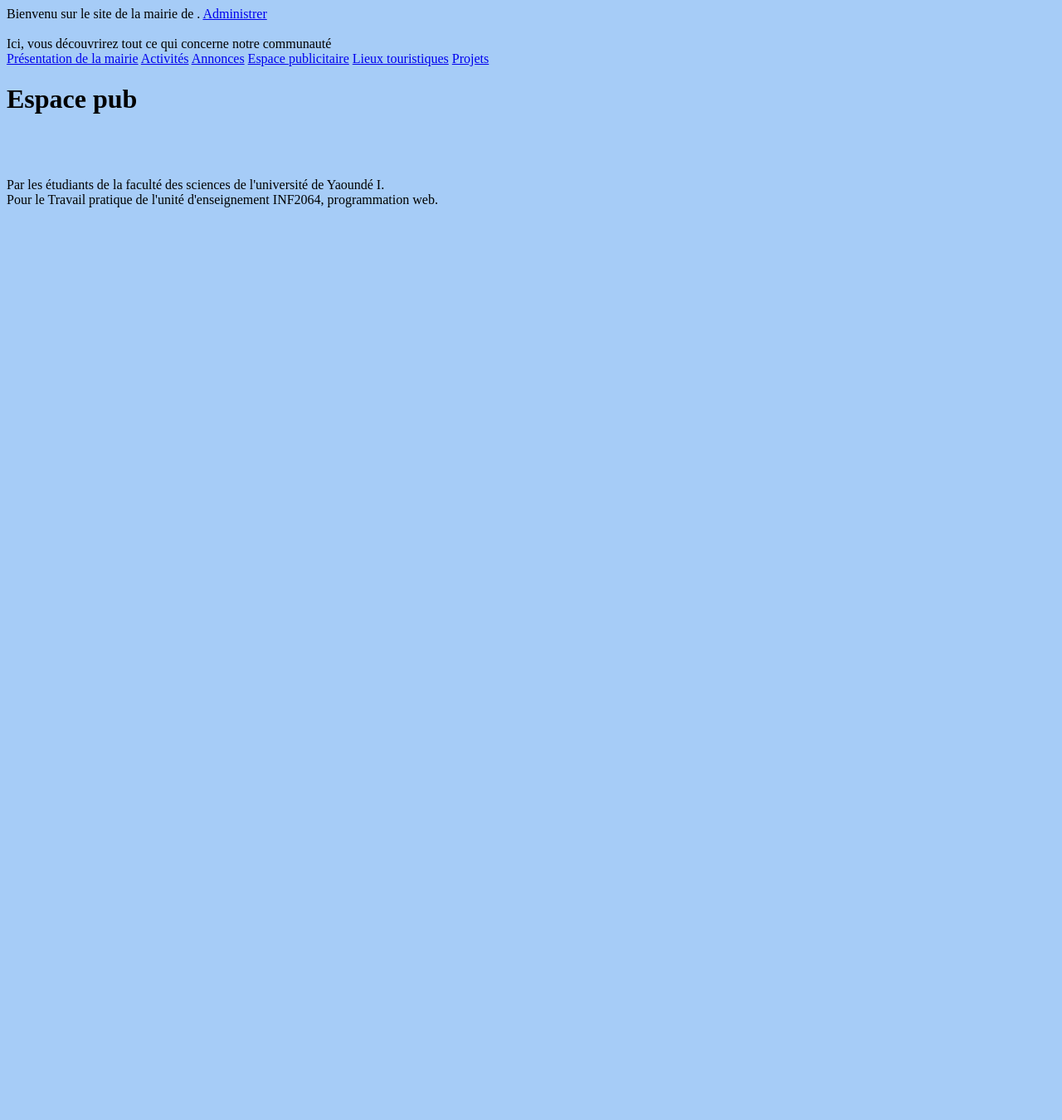
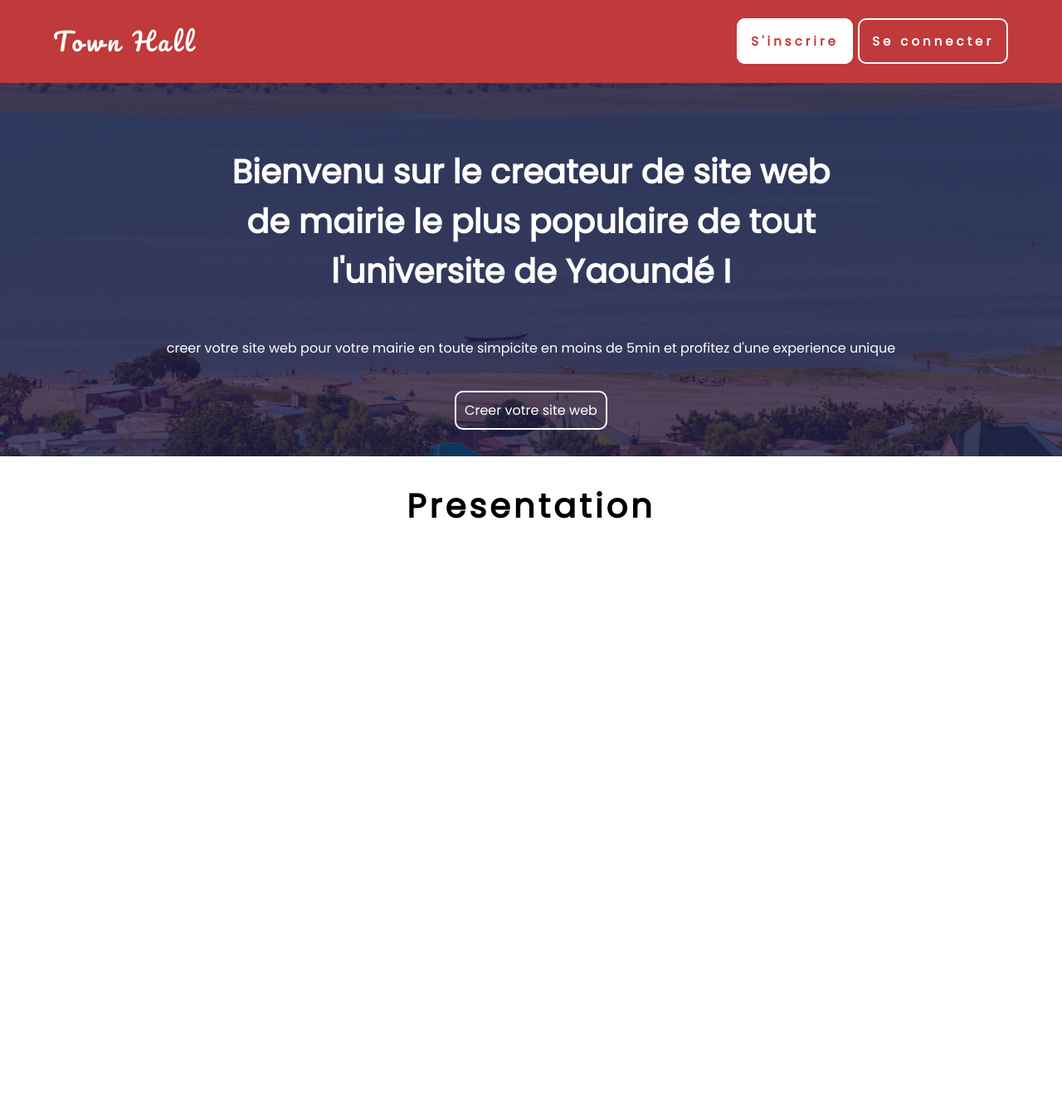
Before and after one commit to junssashu/Town_Hall_CMS, a PHP site: page / in a window 1280 px wide. Shown: the whole page at 83% size. Before the commit the page ends 250 px from the top, so only its background shows below. Run offline with PHP 8.4, Linux system fonts and the light colour scheme.

Commit message:
ajout de style a la page d'acceuil du site de cms :)

```diff
--- a/assets/styles/index.css
+++ b/assets/styles/index.css
@@ -1,4 +1,161 @@
-body
-{
-    background:rgb(166, 204, 247);
+@import url("http://fonts.googleapis.com/css?family=Poppins");
+@import url("http://fonts.googleapis.com/css?family=Pacifico&display=swap");
+
+*{
+    margin: 0;
+    padding: 0;
 }
+
+body {
+    font-family: 'Poppins';
+    text-align: center;
+}
+
+.wrapper {
+    width: 90%;
+    margin : 0 auto;
+}
+
+header {
+    width: 100%;
+    height: 100px;
+    background: #c0393b;
+    position: fixed;
+}
+
+.logo {
+    width: 30%;
+    float: left;
+    text-align: left;
+    line-height:100px;
+}
+
+.logo a{
+    text-decoration: none;
+    font-size:30px;
+    font-family: 'Pacifico';
+    color: #fff;
+    letter-spacing: 4px;
+}
+
+nav {
+    float: right;
+    line-height:100px;
+}
+
+nav a {
+    text-decoration: none;
+    font-weight: bold;
+    font-family: 'Poppins';
+    letter-spacing: 4px;
+    font-size: 15px;
+    padding: 15px;
+    color: #fff;
+    border-radius: 10px;
+    margin: 0 1px;
+    border: 2px solid #fff;
+}
+
+nav .s_inscrire{
+    text-decoration: none;
+    font-weight: bold;
+    font-family: 'Poppins';
+    letter-spacing: 4px;
+    font-size: 15px;
+    padding: 15px;
+    color: #c0393b;
+    border-radius: 10px;
+    margin: 0 1px;
+    background:#fff;
+}
+
+nav a:hover {
+    background: rgb(255, 240, 240);
+    color: #c0393b;
+    /* border-bottom: 3px black solid; */
+    border-radius: 10px;
+}
+
+nav .s_inscrire:hover {
+    background:none;
+    color: #fff;
+    border: 2px solid #fff;
+}
+
+.banner {
+    background-image: url("../content/banner_BG.jpg");
+    background-position: center center;
+    background-size: cover;
+    top: 100px;
+    width: 100vw;
+    height: 60vh;
+    position: fixed;
+}
+
+.banner:after{
+    content: "";
+    position: absolute;
+    top: 0;
+    left: 0;
+    display: block;
+    width: 100%;
+    height: 100%;
+    background: #130f40;
+    opacity: .7;
+    z-index: -1;
+}
+
+.banner h2{
+    padding-top: 6%;
+    align-content: center;
+    width: 60%;
+    margin: auto;
+    font-size : 40px;
+    justify-content: center;
+    color: #fff
+}
+
+.banner span{
+    color: #fff;
+}
+
+.se_connecter{
+    border: 2px solid #fff;
+    padding: 10px;
+    border-radius: 10px;
+}
+
+.se_connecter:hover{
+    background: #fff;
+    color: #130f40;
+    font-weight: bolder;
+}
+
+.content-area{
+    width: 100%;
+    height: 800px;
+    position: relative;
+    background: #fff;
+    top: 550px;
+}
+
+.content-area h2{
+    font-size: 40px;
+    margin: 0;
+    padding-top: 30px;
+    letter-spacing: 4px;
+}
+
+.content-area p{
+    line-height: 30px;
+    width: 50%;
+    margin: 90% auto;
+    font-family:Verdana, Geneva, Tahoma, sans-serif;
+    margin-top: 20px;
+    text-align: center;
+    font-weight: 200;
+}
+
+.footer {
+
+}
--- a/index.html
+++ b/index.html
@@ -10,30 +10,30 @@
 </head>
 <body>
 
-    <div class="header">
-        <div class="title">
+    <!-- <div class="header"> -->
+        <!-- <div class="title"> -->
             <!--Récuparation et affichage du nom de la mairie à partir de la base de données -->
-        </div>
-    </div>
-    <div class="main-content">
-        <div class="description">
-            Bienvenu sur le site de la mairie de <?php //Nom de la mairie ?>.
-            <a href='pages/index.php'>Administrer</a>
-            <br><br>
-            Ici, vous découvrirez tout ce qui concerne notre communauté
-        </div>
+        <!-- </div> -->
+    <!-- </div> -->
+    <!-- <div class="main-content"> -->
+        <!-- <div class="description"> -->
+            <!-- Bienvenu sur le site de la mairie de <?php //Nom de la mairie ?>. -->
+            <!-- <a href='pages/index.php'>Administrer</a> -->
+            <!-- <br><br> -->
+            <!-- Ici, vous découvrirez tout ce qui concerne notre communauté -->
+        <!-- </div> -->
 
-        <div class="options">
-            <a href="pages/Presentation_mairie/menu.php" class="option">Présentation de la mairie</a>
-            <a href="pages/Activite_mairie/activites.php" class="option">Activités</a>
-            <a href="pages/Annonces_mairie/annonces.php" class="option">Annonces</a>
-            <a href="pages/Espace_pub_mairie/pubs.php" class="option">Espace publicitaire</a>
-            <a href="pages/Lieux_touristiques_mairie/sites_touristiques.php" class="option">Lieux touristiques</a>
-            <a href="pages/Projet_marie/projets_courants.php" class="option">Projets</a>
-        </div>
+        <!-- <div class="options"> -->
+            <!-- <a href="pages/Presentation_mairie/menu.php" class="option">Présentation de la mairie</a> -->
+            <!-- <a href="pages/Activite_mairie/activites.php" class="option">Activités</a> -->
+            <!-- <a href="pages/Annonces_mairie/annonces.php" class="option">Annonces</a> -->
+            <!-- <a href="pages/Espace_pub_mairie/pubs.php" class="option">Espace publicitaire</a> -->
+            <!-- <a href="pages/Lieux_touristiques_mairie/sites_touristiques.php" class="option">Lieux touristiques</a> -->
+            <!-- <a href="pages/Projet_marie/projets_courants.php" class="option">Projets</a> -->
+        <!-- </div> -->
 
-        <div class="publicites">
-            <div class='pub'>
+        <!-- <div class="publicites"> -->
+            <!-- <div class='pub'> -->
             <!--?php
                 require_once "connexion/connexion.php";
                 //Récuperation des publicités
@@ -46,15 +46,45 @@
                 }
                 echo $publicites;
             ?-->
-            <h1>Espace pub</h1>
+            <!-- <h1>Espace pub</h1> -->
+                <!-- </div> -->
+        <!-- </div> -->
+    <!-- </div> -->
+    <div class="box-area">
+        <header>
+            <div class="wrapper">
+                <div class="logo">
+                    <a href="#">Town Hall Generator</a>
                 </div>
+
+                <nav>
+                    <a href="pages/index.php" class="s_inscrire">S'inscrire</a>
+                    <a href="#">Se connecter</a>
+                    <!-- <a href="pages/Annonces_mairie/annonces.php">Annonces</a>
+                    <a href="pages/Lieux_touristiques_mairie/sites_touristiques.php">Lieux touristiques</a>
+                    <a href="pages/Projet_marie/projets_courants.php">Projets</a>
+                    <a href="pages/Espace_pub_mairie/pubs.php">Pubs</a> -->
+                </nav>
+            </div>
+        </header>
+
+        <div class="banner">
+            <h2>Bienvenu sur le createur de site web de mairie le plus populaire de tout l'universite de Yaoundé I</h2><br><br><span> creer votre site web pour votre mairie en toute simpicite  en moins de 5min et profitez d'une experience unique</span>
+            <br><br><br><span class="se_connecter">Creer votre site web</span>
+        </div>
+
+        <div class="content-area">
+            <div class="wrapper">
+                <h2>Presentation</h2>
+                <p>
+
+                </p>
+            </div>
+        </div>
+        <div class="footer">
+            <br><br><br><span>Par les étudiants de la faculté des sciences de l'université de Yaoundé I.<br>Pour le Travail pratique de l'unité d'enseignement INF2064, programmation web.
+            </span>
         </div>
     </div>
-
-    <div class="footer">
-        <br><br><br> Par les étudiants de la faculté des sciences de l'université de Yaoundé I.<br>
-        Pour le Travail pratique de l'unité d'enseignement INF2064, programmation web.
-    </div>
-
 </body>
 </html>
```
Also changed, not shown: assets/content/banner_BG.jpg (added).
